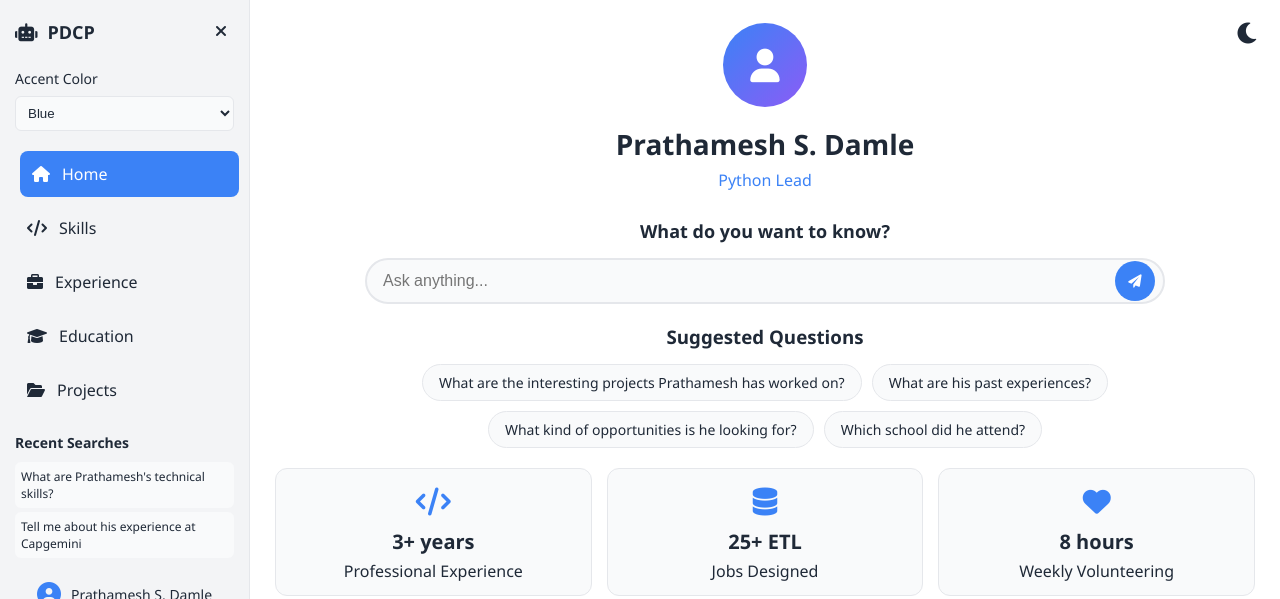
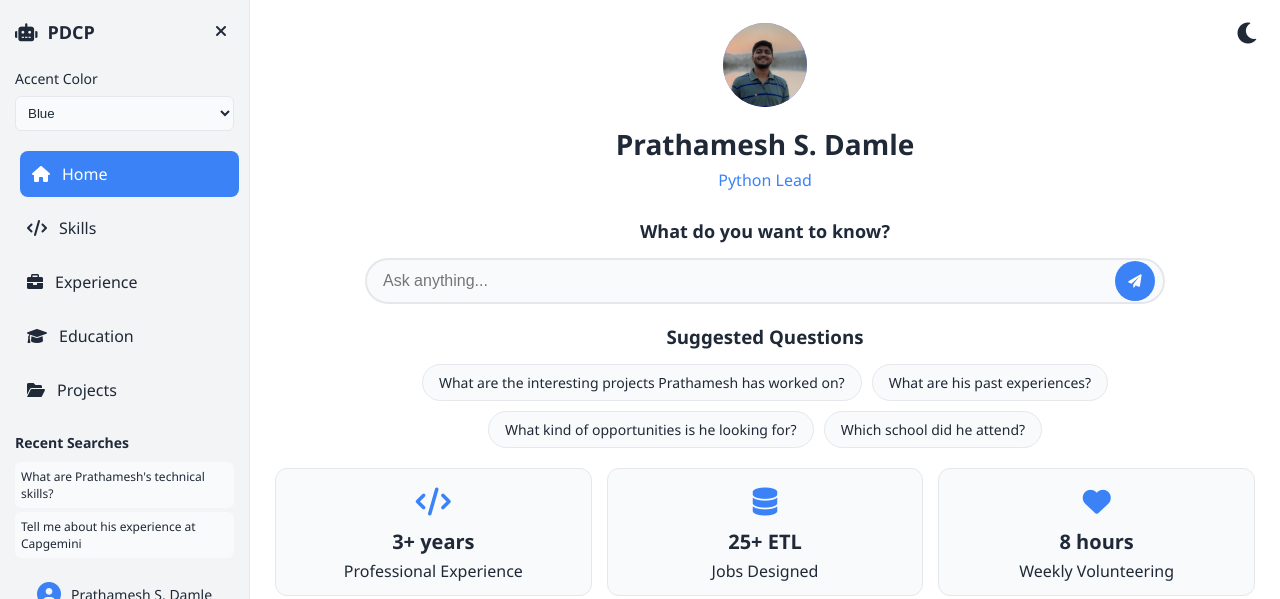
Before and after one commit to dprathamesh/Portfolio, a plain HTML site: page index.html in a window 1280 px wide. Shown: the top 599 px of the page. Drawn offline with Linux system fonts and the light colour scheme.

Commit message:
Add files via upload

```diff
--- a/index.html
+++ b/index.html
@@ -859,7 +859,7 @@
             <section id="home" class="section">
                 <div class="profile-section">
                     <div class="profile-image">
-                        <i class="fas fa-user"></i>
+                        <img src="images/profile.jpg" alt="Prathamesh S. Damle" style="width: 100%; height: 100%; border-radius: 50%; object-fit: cover;">
                     </div>
                     <h1 class="profile-name">Prathamesh S. Damle</h1>
                     <div class="profile-title" id="dynamicTitle">Python Lead</div>
```
